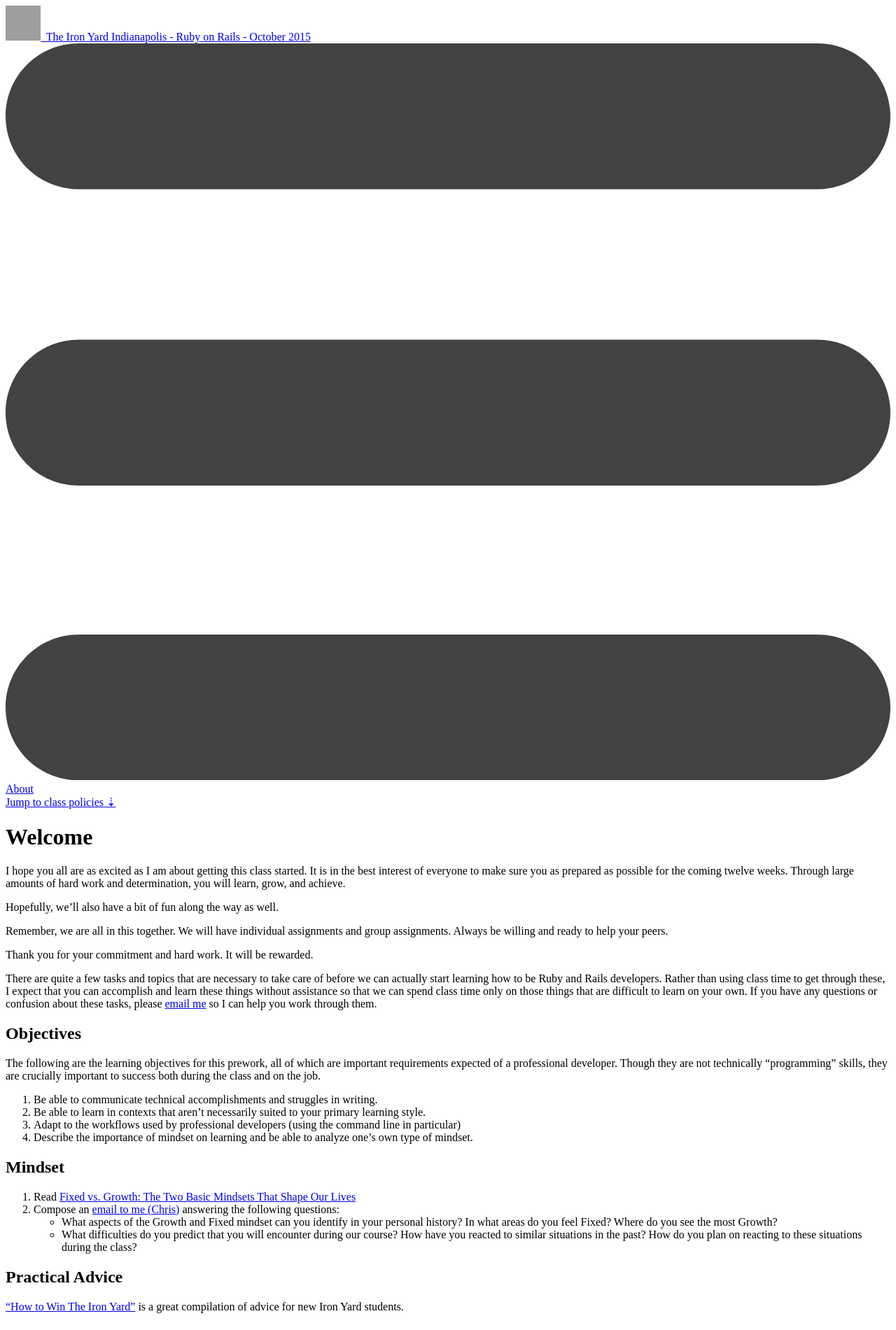
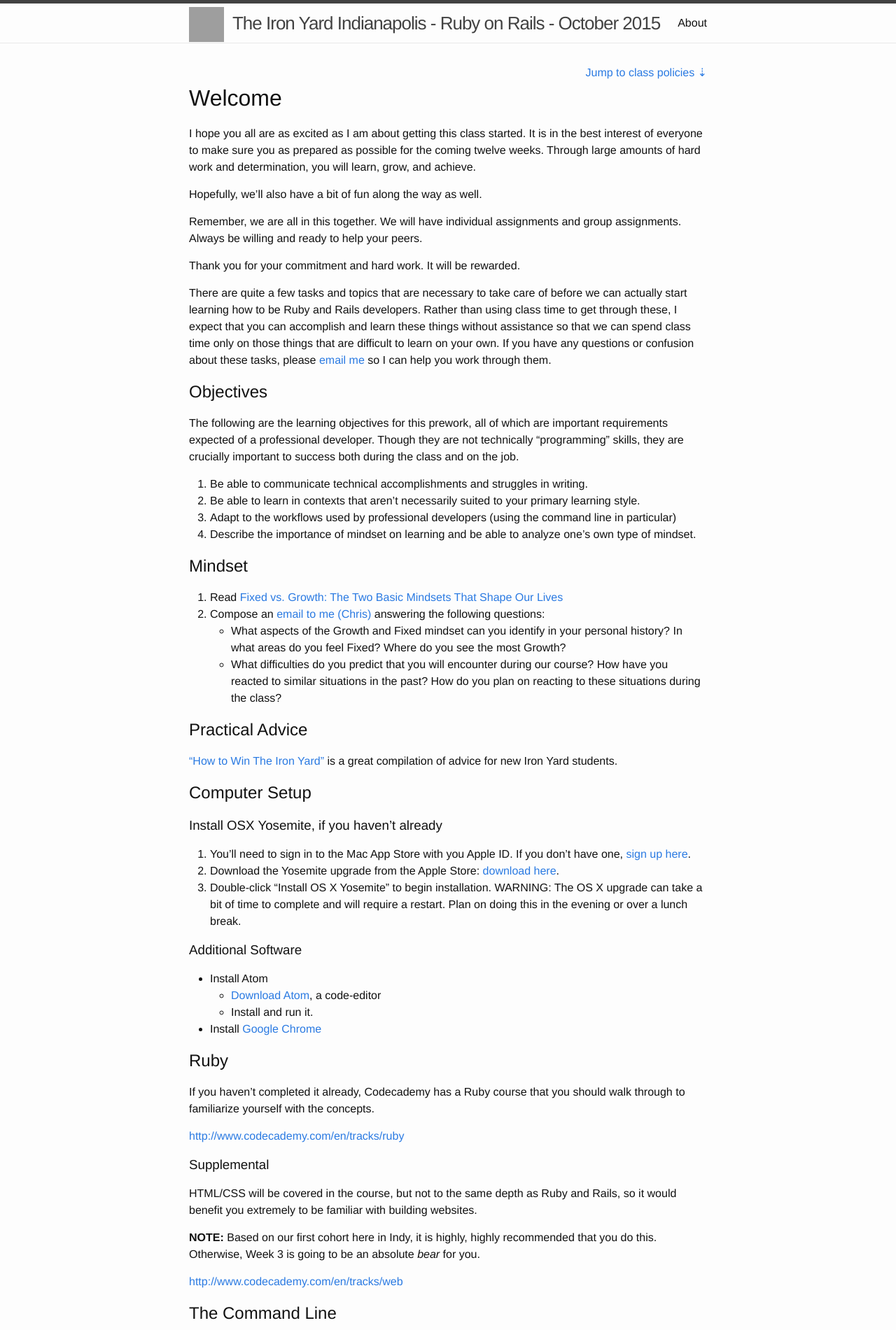
Before and after one commit to the-iron-yard-indy-ror-oct-2015/course_notes, a Jekyll site: the page built from index.html, in a window 1280 px wide. Shown: the top 1901 px of the page at 70% size. Built offline with Jekyll 4.4.1, drawn with Linux system fonts in a browser that asks for light colours; grey boxes are pictures that could not be loaded.

Commit message:
Sass adjustments

```diff
--- a/_config.yml
+++ b/_config.yml
@@ -14,5 +14,5 @@ github_username:  dummied
 markdown: kramdown
 
 sass:
-  sass_dir:          _scss
+  sass_dir:          _sass
   style:            :compressed
--- a/css/main.scss
+++ b/css/main.scss
@@ -1,3 +1,5 @@
+---
+---
 @charset "utf-8";
 
 
```
